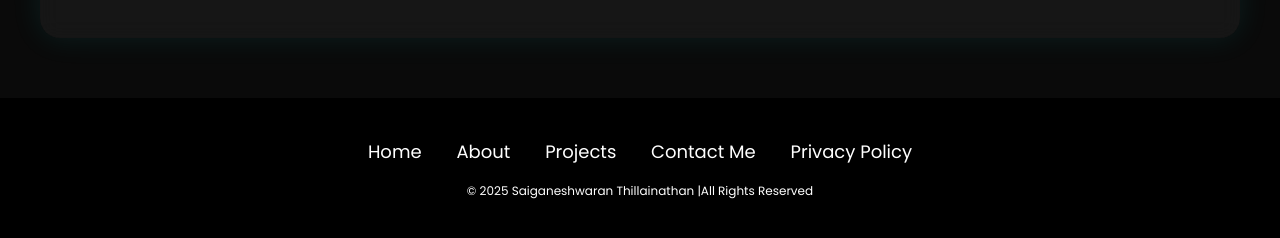
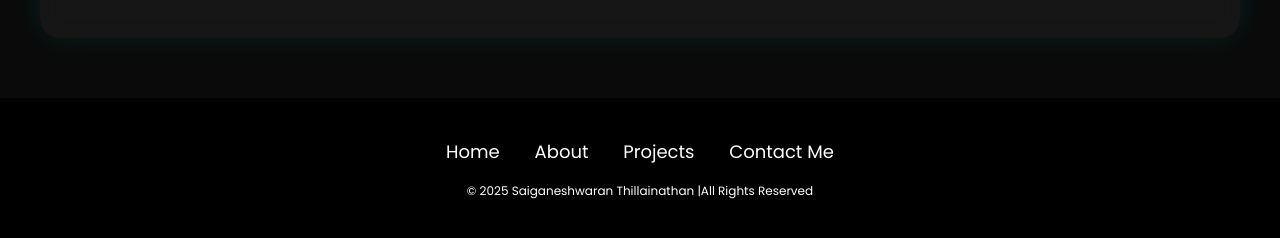
Before and after one commit to SaiGaneshWaran/Portfolio_Website, a website: page index.html in a window 1280 px wide. Shown: the part 6010-6248 px from the top of the page. Drawn offline with nearby package versions, Linux system fonts and the light colour scheme.

Commit message:
deletion 3

```diff
--- a/index.html
+++ b/index.html
@@ -386,7 +386,7 @@
                 <li><a href="#about">About</a></li>
                 <li><a href="#projects">Projects</a></li>
                 <li><a href="#contact">Contact Me</a></li>
-                <li><a href="#">Privacy Policy</a></li>
+
             </ul>
             <p class="copyright">© 2025 Saiganeshwaran Thillainathan |All Rights Reserved</p>
         </footer>
```
